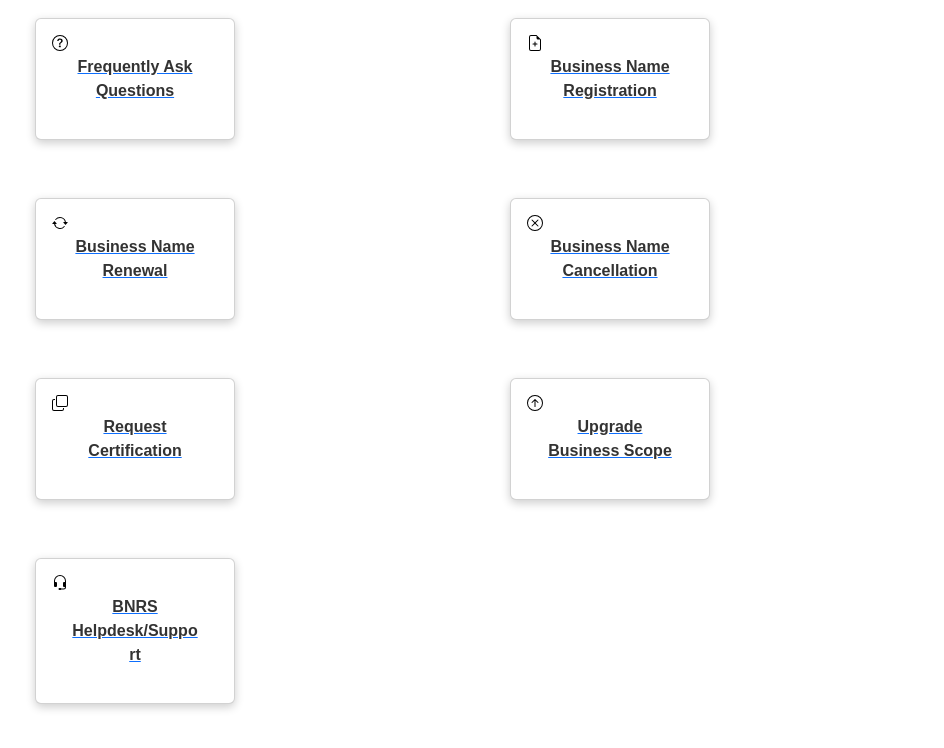
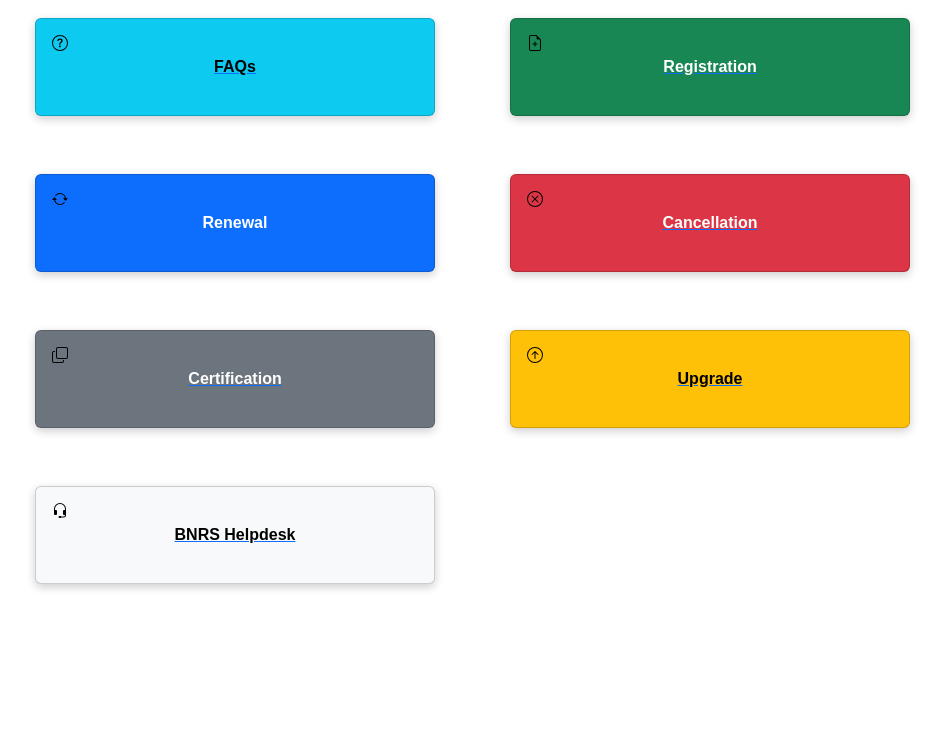
Before and after one commit to HexeCalibre/NCBacoor, a website: page index.html in a window 1280 px wide. Shown: the whole page, without its empty margins (152-1096 px from the left). Drawn offline with nearby package versions, Linux system fonts and the light colour scheme.

Commit message:
Card's color added

```diff
--- a/index.html
+++ b/index.html
@@ -29,7 +29,7 @@
         <div class="col col-sm-5">
           <a href="https://bnrs.dti.gov.ph/faq">
             <!-- START OF CARD -->
-            <div class="card">
+            <div class="card text-bg-info">
               <img
                 src="images/question-circle.svg"
                 class="card-img-overlay"
@@ -37,7 +37,7 @@
               />
               <!-- START OF CARD-BODY -->
               <div class="card-body">
-                <p class="card-text">Frequently Ask Questions</p>
+                <p class="card-text">FAQs</p>
                 <!-- END OF CARD-BODY -->
               </div>
               <!-- END OF CARD -->
@@ -51,7 +51,7 @@
         <div class="col col-sm-5">
           <a href="pages/Registration.html">
             <!-- START OF CARD -->
-            <div class="card">
+            <div class="card text-bg-success">
               <img
                 src="images/file-earmark-plus.svg"
                 class="card-img-overlay"
@@ -59,7 +59,7 @@
               />
               <!-- START OF CARD-BODY -->
               <div class="card-body">
-                <p class="card-text">Business Name Registration</p>
+                <p class="card-text">Registration</p>
                 <!-- END OF CARD-BODY -->
               </div>
               <!-- END OF CARD -->
@@ -83,7 +83,7 @@
         <div class="col col-sm-5">
           <a href="pages/Renewal.html">
             <!-- START OF CARD -->
-            <div class="card">
+            <div class="card text-bg-primary">
               <img
                 src="images/arrow-repeat.svg"
                 class="card-img-overlay"
@@ -91,7 +91,7 @@
               />
               <!-- START OF CARD-BODY -->
               <div class="card-body">
-                <p class="card-text">Business Name Renewal</p>
+                <p class="card-text">Renewal</p>
                 <!-- END OF CARD-BODY -->
               </div>
               <!-- END OF CARD -->
@@ -104,7 +104,7 @@
          <div class="col col-sm-5">
           <a href="pages/Cancellation.html">
             <!-- START OF CARD -->
-            <div class="card">
+            <div class="card text-bg-danger">
               <img
                 src="images/x-circle.svg"
                 class="card-img-overlay"
@@ -112,7 +112,7 @@
               />
               <!-- START OF CARD-BODY -->
               <div class="card-body">
-                <p class="card-text">Business Name Cancellation</p>
+                <p class="card-text">Cancellation</p>
                 <!-- END OF CARD-BODY -->
               </div>
               <!-- END OF CARD -->
@@ -137,7 +137,7 @@
          <div class="col col-sm-5">
           <a href="pages/Certification.html">
             <!-- START OF CARD -->
-            <div class="card">
+            <div class="card text-bg-secondary">
               <img
                 src="images/copy.svg"
                 class="card-img-overlay"
@@ -145,7 +145,7 @@
               />
               <!-- START OF CARD-BODY -->
               <div class="card-body">
-                <p class="card-text">Request Certification</p>
+                <p class="card-text">Certification</p>
                 <!-- END OF CARD-BODY -->
               </div>
               <!-- END OF CARD -->
@@ -158,7 +158,7 @@
          <div class="col col-sm-5">
           <a href="pages/Upgrade.html">
             <!-- START OF CARD -->
-            <div class="card">
+            <div class="card text-bg-warning">
               <img
                 src="images/arrow-up-circle.svg"
                 class="card-img-overlay"
@@ -166,7 +166,7 @@
               />
               <!-- START OF CARD-BODY -->
               <div class="card-body">
-                <p class="card-text">Upgrade Business Scope</p>
+                <p class="card-text">Upgrade</p>
                 <!-- END OF CARD-BODY -->
               </div>
               <!-- END OF CARD -->
@@ -189,7 +189,7 @@
          <div class="col col-sm-5">
           <a href="pages/Helpdesk.html">
             <!-- START OF CARD -->
-            <div class="card">
+            <div class="card text-bg-light">
               <img
                 src="images/headset.svg"
                 class="card-img-overlay"
@@ -197,7 +197,7 @@
               />
               <!-- START OF CARD-BODY -->
               <div class="card-body">
-                <p class="card-text">BNRS Helpdesk/Support</p>
+                <p class="card-text">BNRS Helpdesk</p>
                 <!-- END OF CARD-BODY -->
               </div>
               <!-- END OF CARD -->
--- a/style.css
+++ b/style.css
@@ -11,8 +11,7 @@
   color: #333;
   font-weight: bold;
   margin: 18px 10px 40px;
-  max-width: 200px;
-  max-height: 400px;
+  max-width: 400px;
   padding: 20px;
   text-align: center;
   transition: transform 0.2s ease-in;
```
